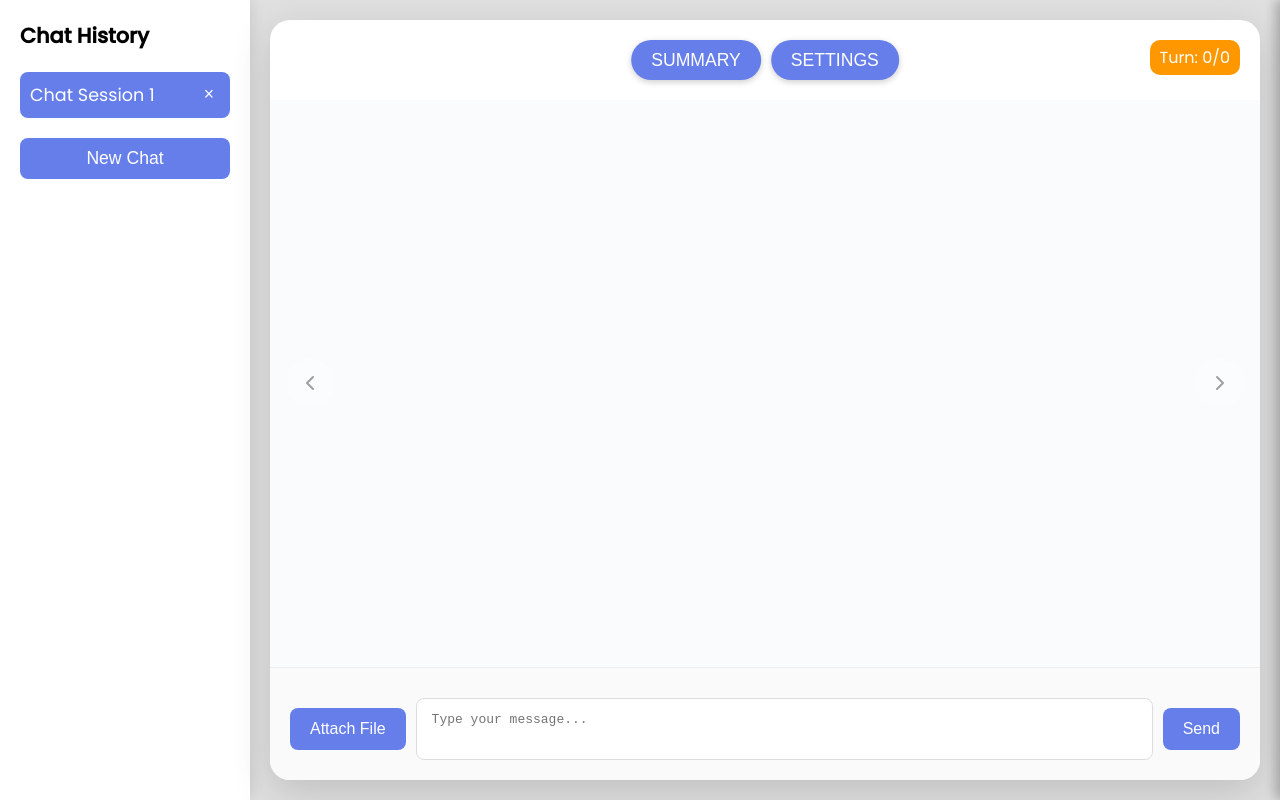
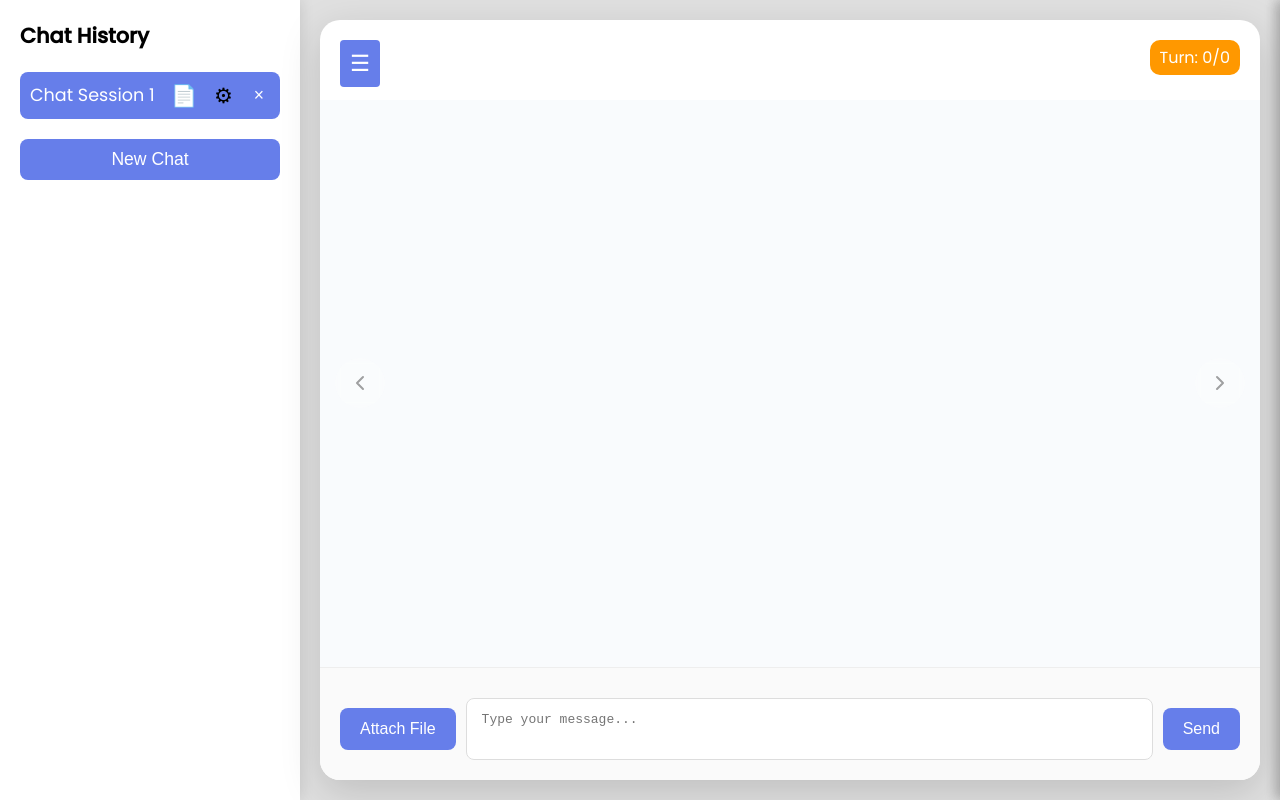
Before and after one commit to deep-diver/AdaptSum, a plain HTML site: page ui-temp.html in a window 1280 px wide. Drawn offline with nearby package versions, Linux system fonts and the light colour scheme.

Commit message:
Update ui-temp.html

```diff
--- a/ui-temp.html
+++ b/ui-temp.html
@@ -22,14 +22,19 @@
       display: flex;
       width: 100vw;
       height: 100vh;
+      transition: all 0.3s ease;
     }
-    /* Left Navigation Bar for Chat History */
+    /* Left Navigation Bar */
     .nav-bar {
-      width: 250px;
+      width: 300px;
       background: #ffffff;
       padding: 20px;
       box-shadow: 2px 0 12px rgba(0,0,0,0.1);
       overflow-y: auto;
+      transition: width 0.3s ease, padding 0.3s ease;
+    }
+    .nav-bar.hidden {
+      display: none;
     }
     .nav-bar h3 {
       margin-top: 0;
@@ -47,8 +52,8 @@
       border-radius: 8px;
       cursor: pointer;
       display: flex;
+      align-items: center;
       justify-content: space-between;
-      align-items: center;
       transition: background 0.3s;
       font-size: 1.1em;
     }
@@ -57,12 +62,29 @@
       background: #667eea;
       color: #fff;
     }
+    .session-actions {
+      display: inline-flex;
+      gap: 5px;
+      margin-left: 10px;
+    }
+    .session-summary-btn,
+    .session-settings-btn {
+      background: transparent;
+      border: none;
+      cursor: pointer;
+      font-size: 1.2em;
+    }
+    .session-summary-btn:hover,
+    .session-settings-btn:hover {
+      color: #667eea;
+    }
     .nav-bar li button.remove-session {
       background: transparent;
       border: none;
       color: inherit;
       font-size: 1em;
       cursor: pointer;
+      margin-left: auto;
     }
     .new-session-btn {
       width: 100%;
@@ -86,33 +108,22 @@
       flex-direction: column;
       overflow: hidden;
       position: relative;
+      transition: width 0.3s ease;
     }
-    /* Top Buttons for Overlays */
-    .top-buttons {
+    /* Hamburger Button inside Chat Wrapper */
+    #hamburgerBtn {
       position: absolute;
       top: 20px;
-      left: 50%;
-      transform: translateX(-50%);
-      display: flex;
-      gap: 10px;
-      z-index: 15;
-    }
-    .top-button {
-      height: 40px;
+      left: 20px;
       background: #667eea;
       color: #fff;
       border: none;
-      border-radius: 20px;
+      padding: 10px;
+      font-size: 1.4em;
+      border-radius: 4px;
       cursor: pointer;
-      box-shadow: 0 2px 6px rgba(0,0,0,0.2);
-      display: flex;
-      align-items: center;
-      justify-content: center;
-      font-size: 1.1em;
-      text-transform: uppercase;
-      padding: 0 20px;
+      z-index: 20;
     }
-    .top-button:hover { background: #556cd6; }
     /* Turn Label */
     #turnLabel {
       position: absolute;
@@ -288,7 +299,7 @@
     }
     .input-container button:hover { background: #556cd6; }
     #fileInput { display: none; }
-    /* Summary Overlay Panel (Per‑Session) */
+    /* Summary Overlay Panel (Per‑Session, rendered markdown) */
     #summaryOverlay {
       position: fixed;
       top: 0;
@@ -338,7 +349,6 @@
       overflow-y: auto;
       flex: 1;
     }
-    /* Summary content now displays rendered markdown */
     /* Settings Overlay Panel (Per‑Session) */
     #settingsOverlay {
       position: fixed;
@@ -406,7 +416,6 @@
       .input-container { padding: 15px; }
       .input-row { flex-direction: column; gap: 10px; }
       .input-container button { width: 100%; }
-      .top-button { font-size: 1em; height: 40px; padding: 0 20px; }
       #summaryOverlay, #settingsOverlay { width: 80%; }
     }
   </style>
@@ -414,17 +423,15 @@
 <body>
   <div class="app-container">
     <!-- Left Nav Bar for Chat History & Session Management -->
-    <div class="nav-bar">
+    <div class="nav-bar" id="navBar">
       <h3>Chat History</h3>
       <ul id="sessionList"></ul>
       <button class="new-session-btn" id="newSessionBtn">New Chat</button>
     </div>
     <!-- Main Chat Wrapper -->
     <div class="chat-wrapper">
-      <div class="top-buttons">
-        <button id="summaryBtn" class="top-button">Summary</button>
-        <button id="settingsBtn" class="top-button">Settings</button>
-      </div>
+      <!-- Hamburger Button (placed inside chat area) -->
+      <button id="hamburgerBtn">&#9776;</button>
       <!-- Turn Label -->
       <div id="turnLabel">Turn: 0/0</div>
       <div class="carousel-wrapper">
@@ -519,16 +526,59 @@
       renderCurrentSession();
     }
 
-    // Render the left nav bar session list
+    // Render the left nav bar session list with icons
     function renderSessionList() {
       const sessionList = document.getElementById('sessionList');
       sessionList.innerHTML = "";
       sessions.forEach((session, index) => {
         const li = document.createElement('li');
-        li.textContent = session.name;
-        li.dataset.index = index;
-        if (index === currentSessionIndex) li.classList.add('active');
-        // Remove button for each session
+
+        // Session name
+        const nameSpan = document.createElement('span');
+        nameSpan.textContent = session.name;
+        li.appendChild(nameSpan);
+
+        // Action icons container
+        const actionsDiv = document.createElement('div');
+        actionsDiv.className = "session-actions";
+
+        const summaryBtn = document.createElement('button');
+        summaryBtn.className = "session-summary-btn";
+        summaryBtn.innerHTML = "📄";
+        summaryBtn.addEventListener('click', (e) => {
+          e.stopPropagation();
+          currentSessionIndex = index;
+          renderSessionList();
+          renderCurrentSession();
+          // Open summary overlay for this session
+          document.getElementById('summaryContent').innerHTML = marked.parse(sessions[currentSessionIndex].summary);
+          summaryOverlay.classList.add('active');
+          settingsOverlay.classList.remove('active');
+        });
+        actionsDiv.appendChild(summaryBtn);
+
+        const settingsBtn = document.createElement('button');
+        settingsBtn.className = "session-settings-btn";
+        settingsBtn.innerHTML = "⚙";
+        settingsBtn.addEventListener('click', (e) => {
+          e.stopPropagation();
+          currentSessionIndex = index;
+          renderSessionList();
+          renderCurrentSession();
+          // Open settings overlay for this session
+          const settings = sessions[currentSessionIndex].settings;
+          temperatureInput.value = settings.temperature;
+          temperatureValue.textContent = settings.temperature;
+          maxTokensInput.value = settings.maxTokens;
+          personaSelect.value = settings.persona;
+          settingsOverlay.classList.add('active');
+          summaryOverlay.classList.remove('active');
+        });
+        actionsDiv.appendChild(settingsBtn);
+
+        li.appendChild(actionsDiv);
+
+        // Remove session button
         const removeBtn = document.createElement('button');
         removeBtn.textContent = "×";
         removeBtn.className = "remove-session";
@@ -537,12 +587,14 @@
           removeSession(index);
         });
         li.appendChild(removeBtn);
+
         li.addEventListener('click', () => {
           currentSessionIndex = index;
           currentCardIndex = 0;
           renderSessionList();
           renderCurrentSession();
         });
+        if (index === currentSessionIndex) li.classList.add('active');
         sessionList.appendChild(li);
       });
     }
@@ -722,19 +774,10 @@
 
     // ----------------- Summary Overlay (Per‑Session) -----------------
     const summaryOverlay = document.getElementById('summaryOverlay');
-    const summaryBtn = document.getElementById('summaryBtn');
     const closeSummaryBtn = document.getElementById('closeSummaryBtn');
     const summaryContent = document.getElementById('summaryContent');
     const downloadSummaryBtn = document.getElementById('downloadSummary');
 
-    summaryBtn.addEventListener('click', (e) => {
-      // Close settings if open
-      settingsOverlay.classList.remove('active');
-      // Load current session's summary and render as markdown
-      summaryContent.innerHTML = marked.parse(sessions[currentSessionIndex].summary);
-      summaryOverlay.classList.toggle('active');
-      e.stopPropagation();
-    });
     closeSummaryBtn.addEventListener('click', () => { summaryOverlay.classList.remove('active'); });
     downloadSummaryBtn.addEventListener('click', () => {
       const blob = new Blob([sessions[currentSessionIndex].summary], { type: "text/markdown" });
@@ -748,7 +791,6 @@
 
     // ----------------- Settings Overlay (Per‑Session) -----------------
     const settingsOverlay = document.getElementById('settingsOverlay');
-    const settingsBtn = document.getElementById('settingsBtn');
     const closeSettingsBtn = document.getElementById('closeSettingsBtn');
     const temperatureInput = document.getElementById('temperature');
     const temperatureValue = document.getElementById('temperatureValue');
@@ -756,18 +798,6 @@
     const personaSelect = document.getElementById('persona');
     const saveSettingsBtn = document.getElementById('saveSettings');
 
-    settingsBtn.addEventListener('click', (e) => {
-      // Close summary if open
-      summaryOverlay.classList.remove('active');
-      // Load current session's settings
-      const settings = sessions[currentSessionIndex].settings;
-      temperatureInput.value = settings.temperature;
-      temperatureValue.textContent = settings.temperature;
-      maxTokensInput.value = settings.maxTokens;
-      personaSelect.value = settings.persona;
-      settingsOverlay.classList.toggle('active');
-      e.stopPropagation();
-    });
     closeSettingsBtn.addEventListener('click', () => { settingsOverlay.classList.remove('active'); });
     temperatureInput.addEventListener('input', () => {
        temperatureValue.textContent = temperatureInput.value;
@@ -785,13 +815,11 @@
     // ----------------- Auto-Dismiss Overlays on Outside Click -----------------
     document.addEventListener('click', (e) => {
       if (summaryOverlay.classList.contains('active') &&
-          !summaryOverlay.contains(e.target) &&
-          e.target !== summaryBtn) {
+          !summaryOverlay.contains(e.target)) {
         summaryOverlay.classList.remove('active');
       }
       if (settingsOverlay.classList.contains('active') &&
-          !settingsOverlay.contains(e.target) &&
-          e.target !== settingsBtn) {
+          !settingsOverlay.contains(e.target)) {
         settingsOverlay.classList.remove('active');
       }
     });
@@ -812,6 +840,18 @@
       }
     });
 
+    // ----------------- Hamburger Button (Toggle Nav Bar) -----------------
+    const hamburgerBtn = document.getElementById('hamburgerBtn');
+    const navBar = document.getElementById('navBar');
+    hamburgerBtn.addEventListener('click', (e) => {
+      e.stopPropagation();
+      if (navBar.classList.contains('hidden')) {
+        navBar.classList.remove('hidden');
+      } else {
+        navBar.classList.add('hidden');
+      }
+    });
+
     // ----------------- Initialization -----------------
     initSessions();
   </script>
```
